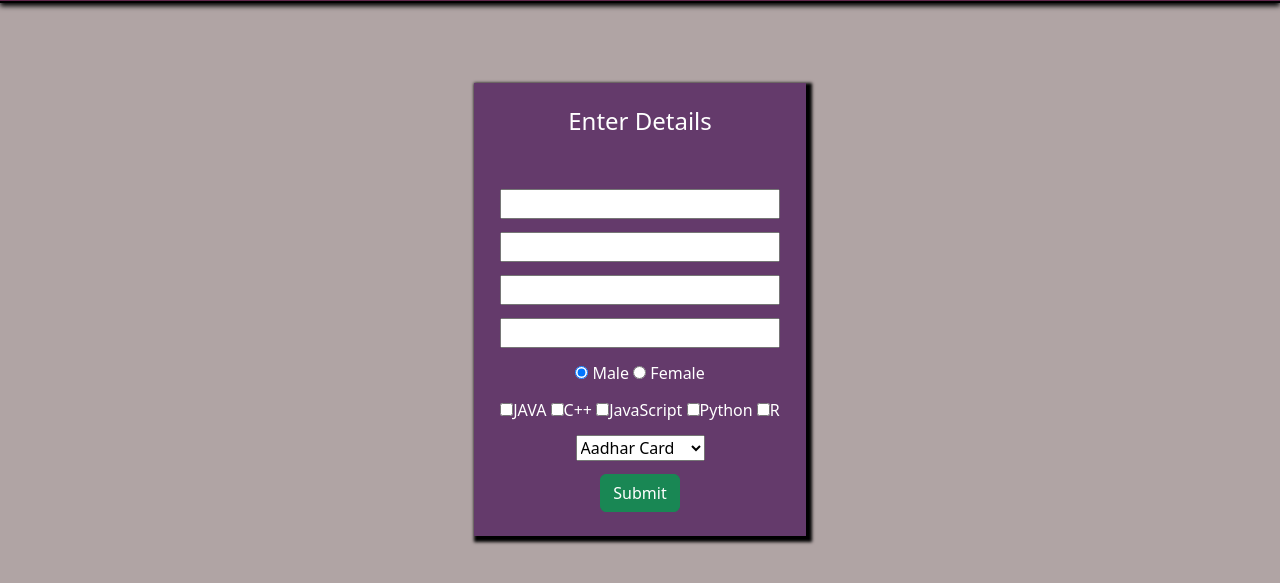
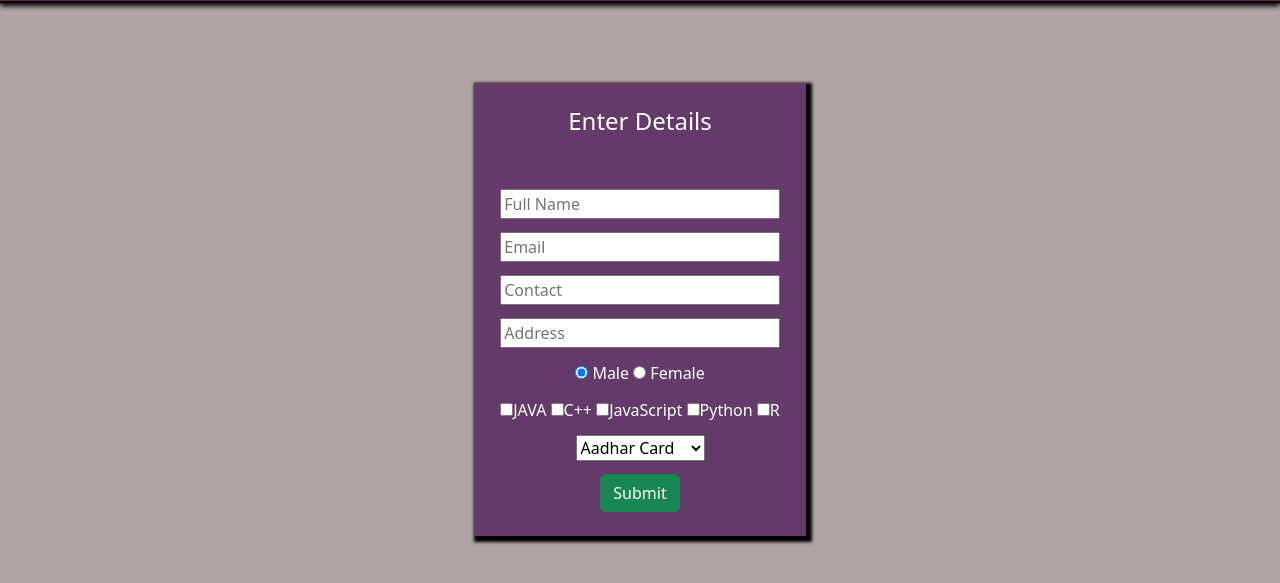
Before and after one commit to Momin-129/LocalStorage, a plain HTML site: page index.html in a window 1280 px wide. Shown: the part 77-660 px from the top of the page. Drawn offline with nearby package versions, Linux system fonts and the light colour scheme.

Commit message:
Added Placeholder

```diff
--- a/index.html
+++ b/index.html
@@ -20,22 +20,32 @@
       <form>
         <div class="row mt-5">
           <div class="col-md-12 col-sm-12">
-            <input type="text" id="name" name="name" />
+            <input type="text" id="name" placeholder="Full Name" name="name" />
           </div>
         </div>
         <div class="row mt-2">
           <div class="col-md-12 col-sm-12">
-            <input type="email" id="email" name="email" />
+            <input type="email" id="email" placeholder="Email" name="email" />
           </div>
         </div>
         <div class="row mt-2">
           <div class="col-md-12 col-sm-12">
-            <input type="tel" id="contact" name="contact" />
+            <input
+              type="tel"
+              id="contact"
+              placeholder="Contact"
+              name="contact"
+            />
           </div>
         </div>
         <div class="row mt-2">
           <div class="col-md-12 col-sm-12">
-            <input type="text" id="address" name="address" />
+            <input
+              type="text"
+              id="address"
+              placeholder="Address"
+              name="address"
+            />
           </div>
         </div>
         <div class="row mt-2">
```
